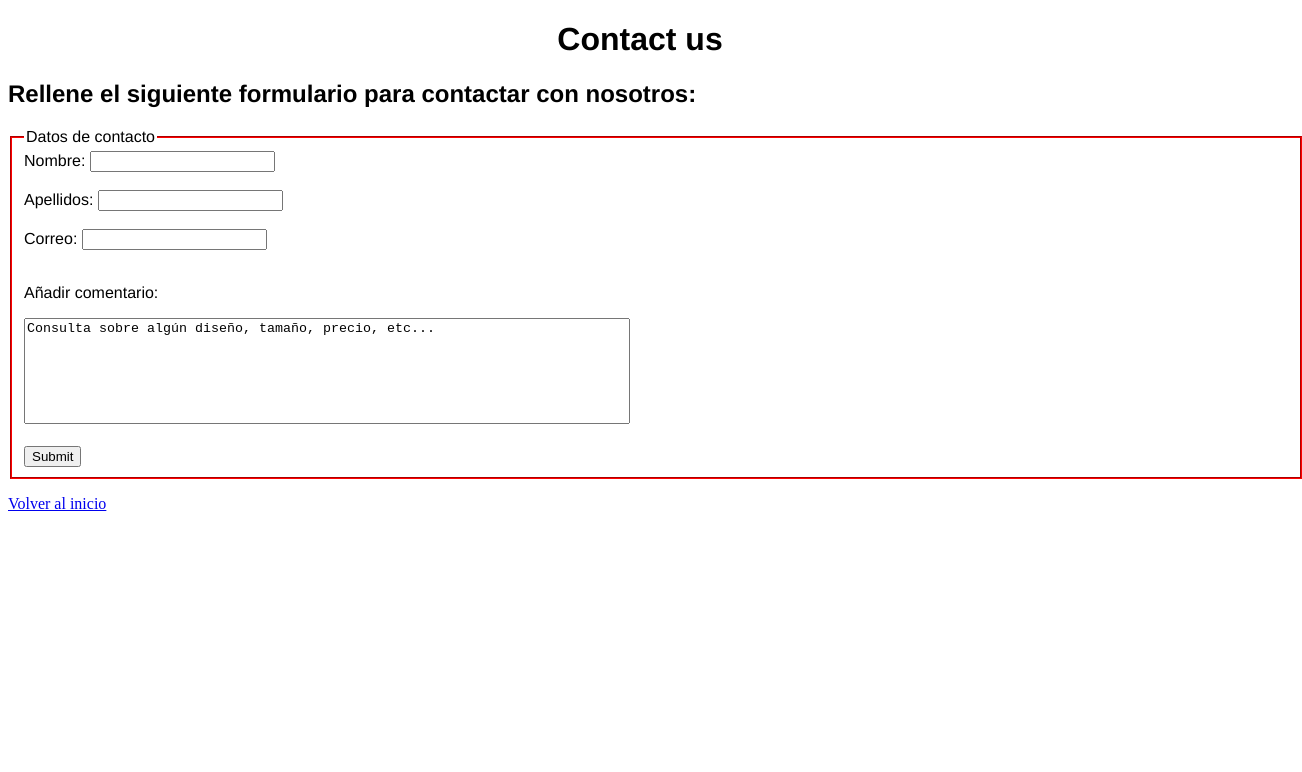
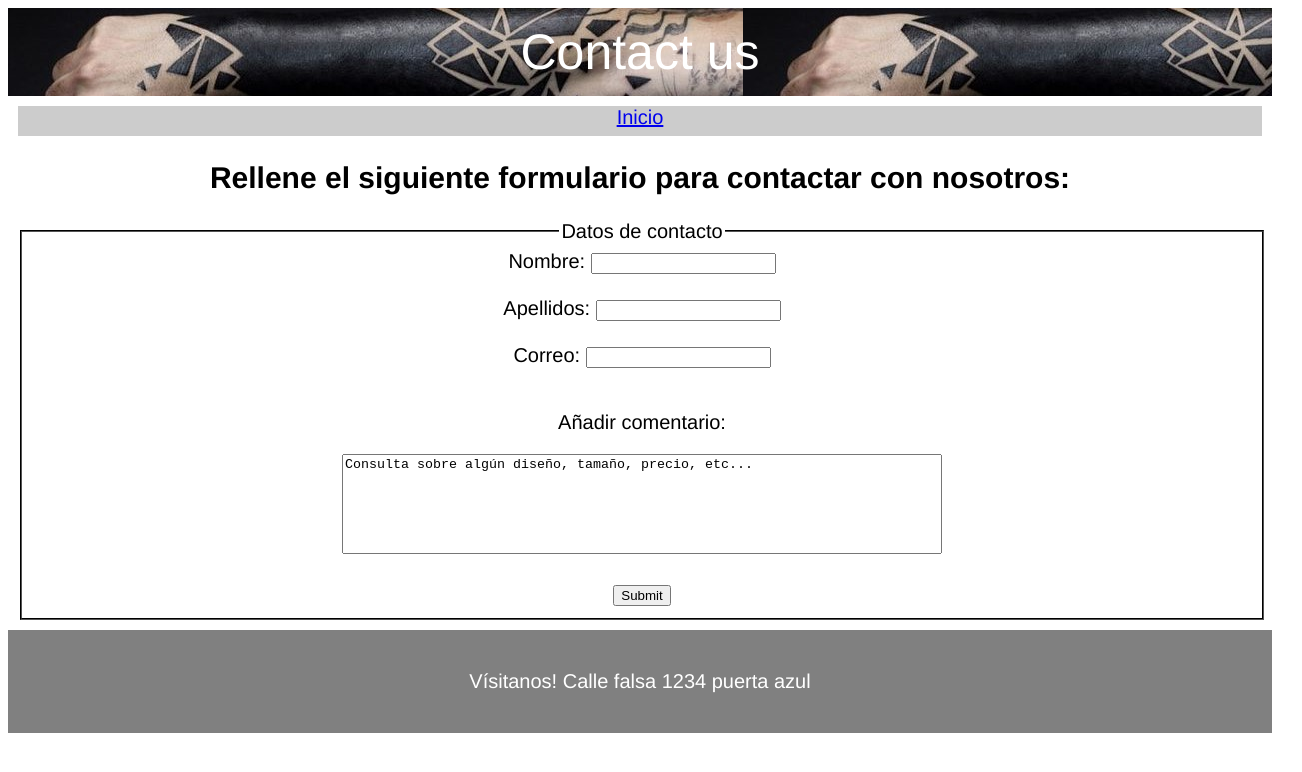
Before and after one commit to Cristopher-IZV/cristopher-izv.github.io, a plain HTML site: page contact us/contact.html in a window 1280 px wide. Shown: the whole page, 1302 px wide, since content can reach past the window. Drawn offline with Linux system fonts and the light colour scheme.

Commit message:
Update 24-11-23

```diff
--- a/contact us/contact.html
+++ b/contact us/contact.html
@@ -1,33 +1,124 @@
 <!DOCTYPE html>
 <html lang="en">
+
 <head>
     <title>Contact us </title>
     <meta charset="UTF-8">
     <meta name="viewport" content="width=device-width, initial-scale=1.0">
     <link rel="icon" type="image/x-icon"
-        href="file:///C:/Users/Usuario/Desktop/cristopher-izv.github.io/favicon/favicon3.ico">
+        href="../favicon/favicon3.ico">
+    <style>
+                * {
+            box-sizing: border-box;
+        }
+
+        body {
+            font-family: 'Franklin Gothic Medium', 'Arial Narrow', Arial, sans-serif;
+        }
+
+        header {
+
+            background-color: grey;
+            padding: 15px;
+            font-size: 50px;
+            color: white;
+            text-align: center;
+        }
+
+        section {
+            background-color: white;
+            padding: 10px;
+            text-align: center;
+            font-size: 20px;
+            color: black;
+        }
+
+        nav {
+            float: up;
+            width: 100%;
+            height: 30px;
+            background: #ccc;
+            padding: 0;
+        }
+
+        nav ul {
+            list-style-type: none;
+            padding: 0;
+        }
+
+        nav li {
+            display: inline;
+            margin-right: 10px;
+        }
+        article {
+            float: left;
+            padding: 20px;
+            width: 70%;
+            background-color: white;
+            height: 500px;
+        }
+
+        aside {
+            float: left;
+            padding: 20px;
+            width: 30%;
+            background-color: #ccc;
+            height: 500px;
+        }
+
+        footer {
+            background-color: grey;
+            padding: 20px;
+            text-align: center;
+            color: white;
+            font-size: 20px;
+
+        }
+    </style>
 </head>
+
 <body>
-    <h1 style="text-align: center; color: black; font-family: 'Franklin Gothic Medium', 'Arial Narrow', Arial, sans-serif;">Contact us</h1>
-    <h2 style="color:black; font-family: 'Franklin Gothic Medium', 'Arial Narrow', Arial, sans-serif;">Rellene el siguiente formulario para contactar con nosotros: </h2>
+
+    <header style="background-image: url('../images/pic2.jpg');">
+        Contact us
+    </header>
+
+    <section>
+
+        <nav>
+            <a href="../index.html">Inicio</a>
+        </nav>
+
+
+
+        <h2 style="color:black; font-family: 'Franklin Gothic Medium', 'Arial Narrow', Arial, sans-serif;">Rellene el
+            siguiente formulario para contactar con nosotros: </h2>
         <form action="/action_page.php" target="_blank" style="color: black;">
-        <fieldset style=" border-color: red; width:100%; height: 100%; font-family: 'Franklin Gothic Medium', 'Arial Narrow', Arial, sans-serif;" >
+            <fieldset
+                style=" border-color: black; width:100%; height: 100%; font-family: 'Franklin Gothic Medium', 'Arial Narrow', Arial, sans-serif;">
                 <legend>Datos de contacto</legend>
-            <label for="nombre">Nombre: </label> <input  type="text" id="nombre" name="nombre" value=""> <br> <br>
-            <label for="apellidos">Apellidos: </label> <input type="text" id="apellidos" name="apellidos" value=""> <br> <br>
+                <label for="nombre">Nombre: </label> <input type="text" id="nombre" name="nombre" value=""> <br> <br>
+                <label for="apellidos">Apellidos: </label> <input type="text" id="apellidos" name="apellidos" value="">
+                <br>
+                <br>
                 <label for="email">Correo: </label> <input type="email" id="email" name="email" value=""> <br> <br>
                 <p>Añadir comentario: </p>
-            <textarea name="mensaje" style="width:600px; height:100px; resize: none">Consulta sobre algún diseño, tamaño, precio, etc...</textarea>
+                <textarea name="mensaje"
+                    style="width:600px; height:100px; resize: none">Consulta sobre algún diseño, tamaño, precio, etc...</textarea>
                 <br>
                 <br>
                 <input type="submit">
                 <br>
+
             </fieldset>
         </form>
 
-    <p>
-        <a href="../index.html">Volver al inicio</a>
-    </p>
+    </section>
+
+    <footer>
+        <p>Vísitanos! Calle falsa 1234 puerta azul</p>
+    </footer>
 
 </body>
+
 </html>
```
Also changed, not shown: images/Images.html (+111 -1 lines), index.html (+2 -4 lines), images/pic3.jpg (added), images/pic4.jpg (added). Lines whose indentation alone changed are shown as unchanged.
